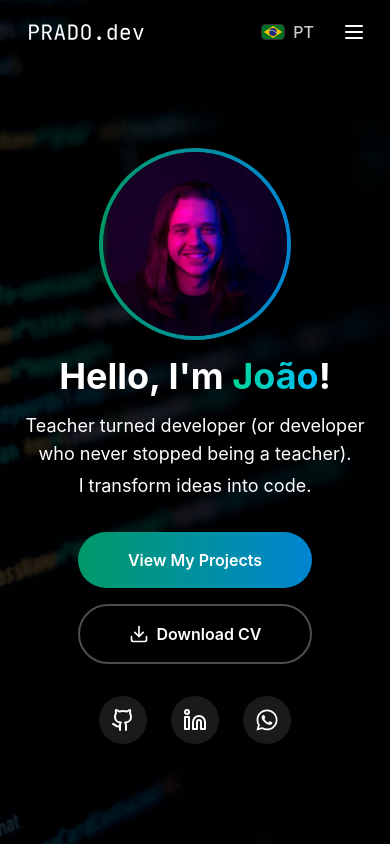
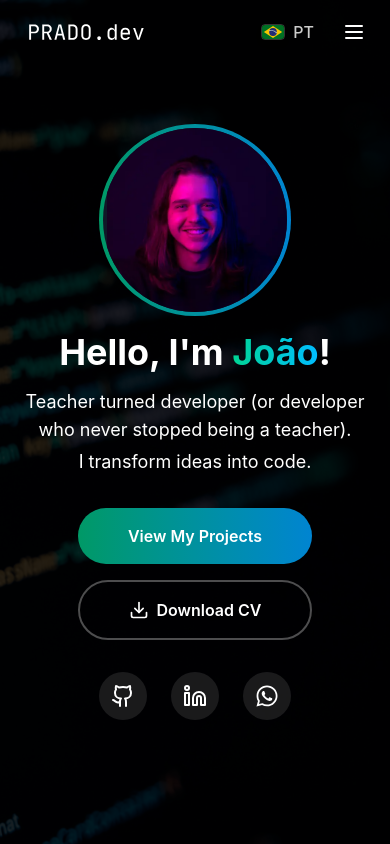
Before and after one commit to JVPrado1/portfoliodev, a React (Vite) app: page / in a window 390 px wide. Shown: the top 844 px of the page. Built offline with nearby package versions, Linux system fonts and the light colour scheme.

Commit message:
feat: implementa dvh para evitar erros em mobile

```diff
--- a/src/components/HeroSection.tsx
+++ b/src/components/HeroSection.tsx
@@ -9,7 +9,7 @@ const HeroSection = () => {
   return (
     <section
       id="inicio"
-      className="h-screen w-full flex items-center justify-center relative overflow-hidden  "
+      className="h-[100dvh] w-full flex items-center justify-center relative overflow-hidden"
       style={{
         backgroundImage: "url('/teste.jpg')",
         backgroundSize: "cover",
@@ -20,7 +20,7 @@ const HeroSection = () => {
       {/* Overlay escuro para manter legibilidade */}
       <div className="absolute inset-0 bg-black/85 z-0 "></div>
 
-      <div className="container mx-auto px-6 relative z-10 pt-12">
+      <div className="container mx-auto px-6 relative z-10">
         <div className="text-center">
           {/* Profile Image */}
           <motion.div
```
